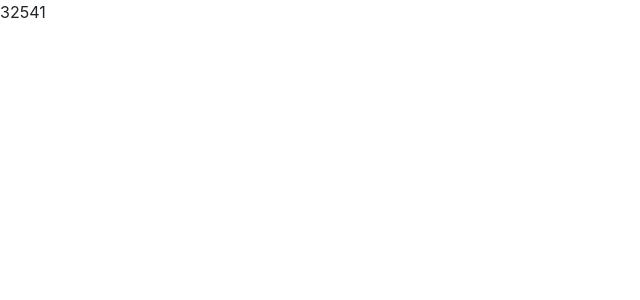
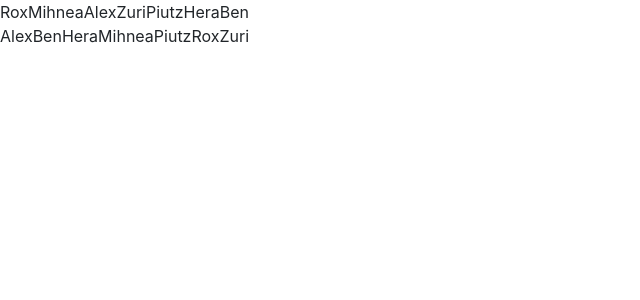
Before and after one commit to separatio/ez-daily, a Next.js app: page /sort in a window 1280 px wide. Shown: the top 300 px of the page, without its empty margins (0-640 px from the left). Built offline with nearby package versions, Linux system fonts and the light colour scheme.

Commit message:
Add alphabetically sort

```diff
--- a/pages/sort.js
+++ b/pages/sort.js
@@ -1,9 +1,11 @@
 //Offer multiple ways of selecting standup candidates:
 //- in the order provided
-//- alphabetically
 //- reverse alphabetically
 
-const array = [1, 2, 3, 4, 5];
+const array1 = ['Alex', 'Ben', 'Zuri', 'Mihnea', 'Rox', 'Hera', "Piutz"];
+const array2 = ['Alex', 'Ben', 'Zuri', 'Mihnea', 'Rox', 'Hera', "Piutz"];
+const array3 = ['Alex', 'Ben', 'Zuri', 'Mihnea', 'Rox', 'Hera', "Piutz"];
+const array4 = ['Alex', 'Ben', 'Zuri', 'Mihnea', 'Rox', 'Hera', "Piutz"];
 
 //- random - using Durstenfeld shuffle algorithm
 
@@ -15,9 +17,19 @@ const randomSort = (array) => {
   return array;
 }
 
+//- alphabetically
+
+const alphabeticallySort = (array) => {
+  return array.sort();
+}
+
 const showSort = () => {
   return(
-    <div>{randomSort(array)}</div>
+    <div>
+    {randomSort(array1)}
+    <br />
+    {alphabeticallySort(array2)}
+    </div>
   )
 }
 
```
